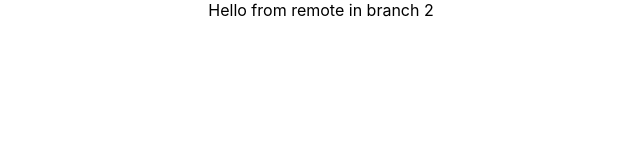
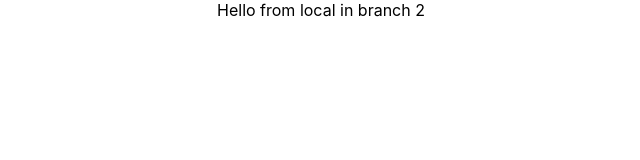
Before and after one commit to sajid-munawar/Bootcamp-2020, a React (Create React App) app: page / in a window 1280 px wide. Shown: the top 160 px of the page, without its empty margins (319-959 px from the left). Built offline with nearby package versions, Linux system fonts and the light colour scheme.

Commit message:
updated app.js

```diff
--- a/src/App.js
+++ b/src/App.js
@@ -3,7 +3,7 @@ import './App.css';
 function App() {
   return (
     <div className="App">
-      Hello from remote in branch 2
+      Hello from local in branch 2
     </div>
   );
 }
```
Also changed, not shown: 1 other file (tests, documents, lock files or other folders).
